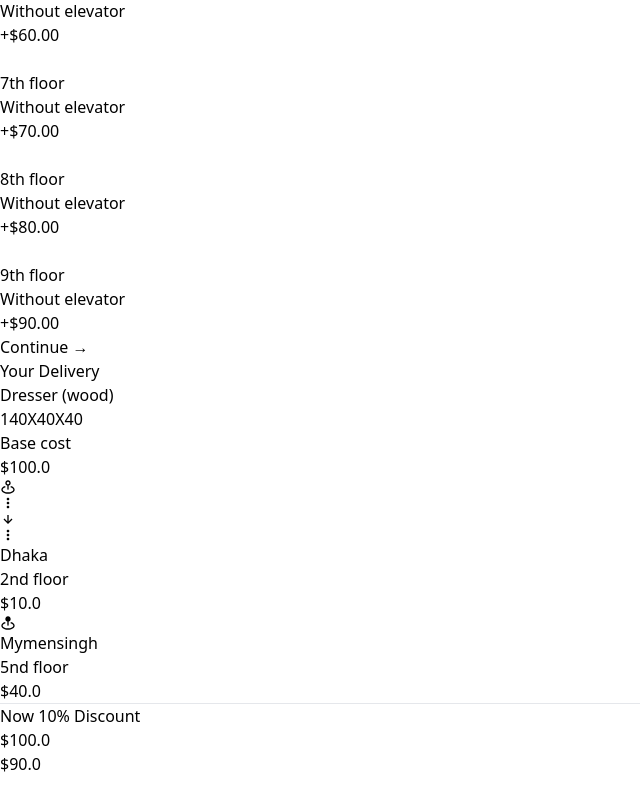
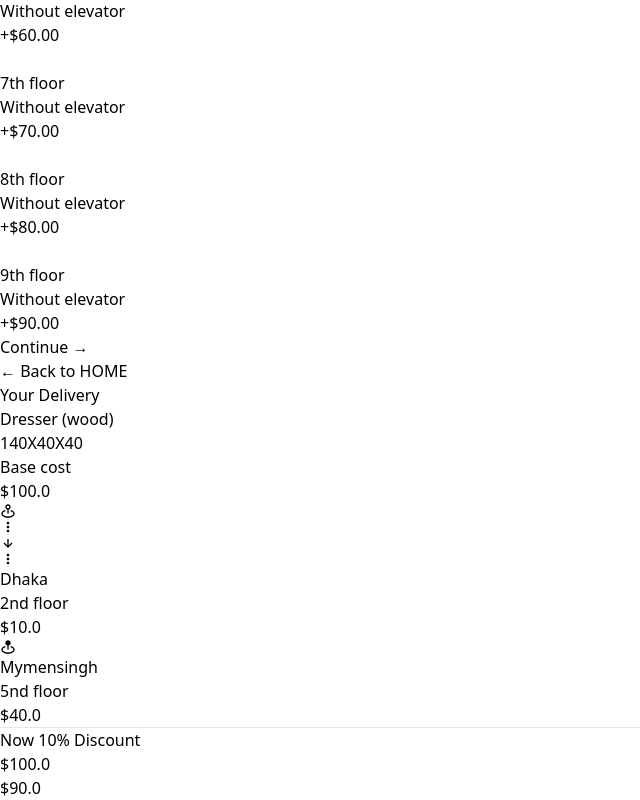
Before and after one commit to sarwar-hub/handtohand, a React (Vite) app: page /calculator/pickupFloor in a window 1280 px wide. Shown: the part 929-1729 px from the top of the page, without its empty margins (0-640 px from the left). Before the commit the page ends 1705 px from the top, so only its background shows below. Built offline with nearby package versions, Linux system fonts and the light colour scheme; some icons are missing.

Commit message:
added home link

```diff
--- a/src/layout/Calculator.jsx
+++ b/src/layout/Calculator.jsx
@@ -1,6 +1,7 @@
 import React from 'react';
-import { Outlet } from 'react-router-dom';
+import { Link, Outlet } from 'react-router-dom';
 import { BiSolidMapPin, BiDownArrowAlt, BiMapPin, BiDotsVerticalRounded } from "react-icons/bi";
+import { FaHome } from 'react-icons/fa';
 const Calculator = () => {
     return (
         <div className='md:flex'>
@@ -10,7 +11,9 @@ const Calculator = () => {
 
             {/* sidebar */}
             <div className='bg-blue-200 md:w-[30%] hidden md:block p-10 sticky right-0 top-0'>
-                <h3 className='text-xl font-bold text-blue-600'>Your Delivery</h3>
+                {/* back to home link */}
+                <Link to='/'><span className='text-blue-600 text-lg hover:underline mb-5 block'>← Back to HOME</span></Link>
+                <h3 className='text-xl font-bold'>Your Delivery</h3>
                 <h3 className='font-semibold text-blue-600'>Dresser (wood)</h3>
                 <p className='text-sm text-gray-700'>140X40X40</p>
                 <div className='flex items-center justify-between py-2'>
```
